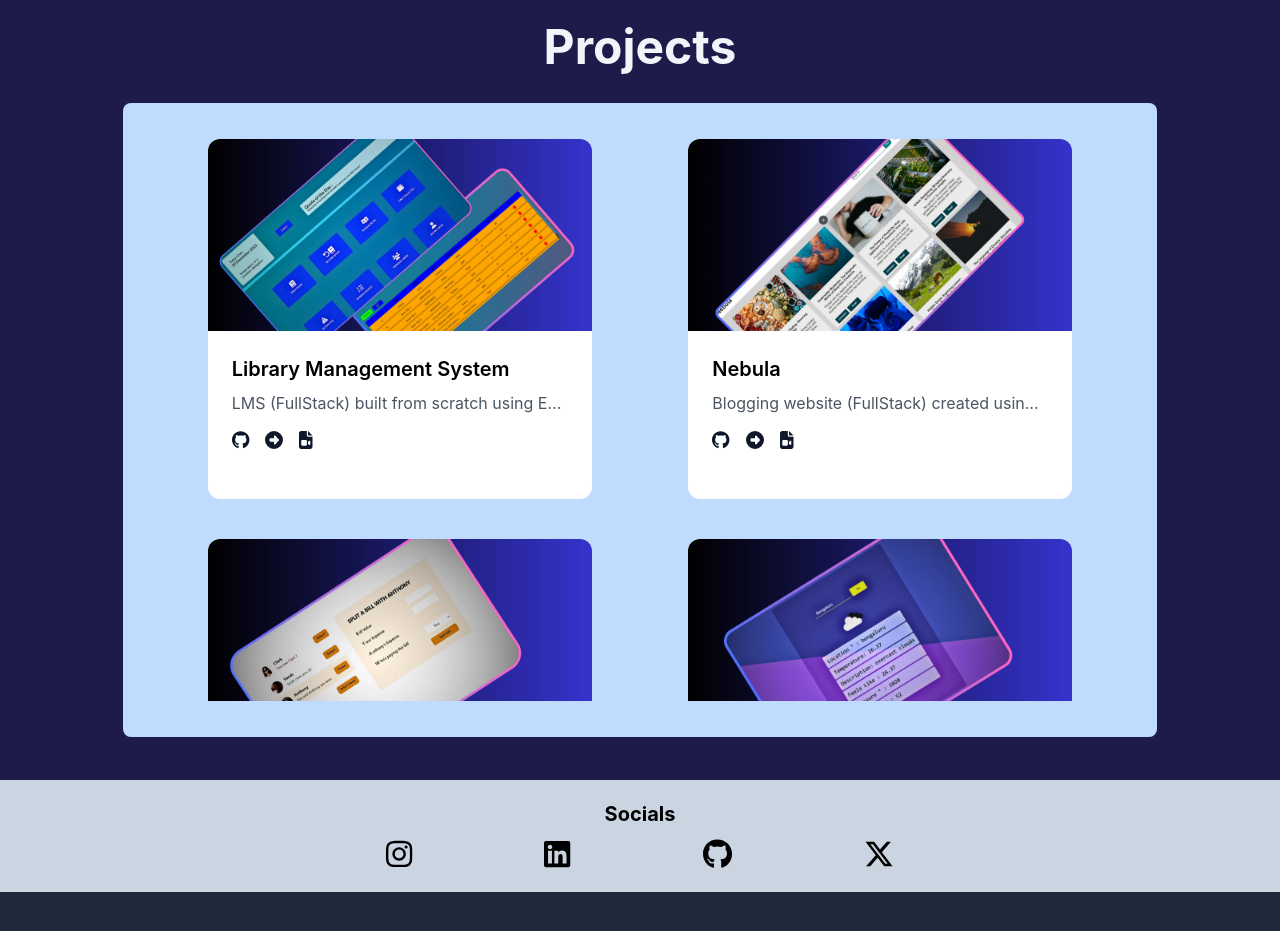
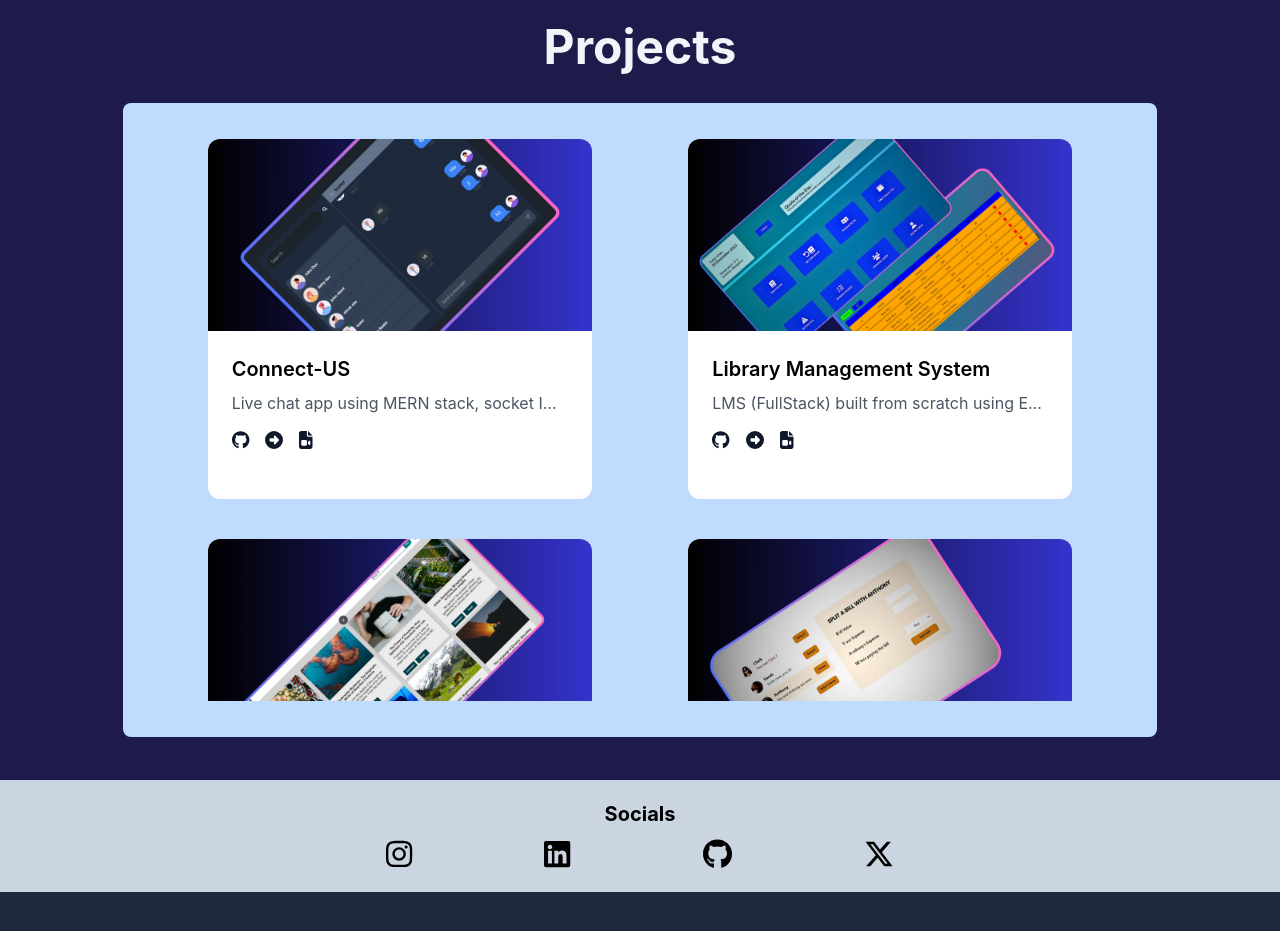
Before and after one commit to DanishSofii/portfolioV3, a React (Create React App) app: page / in a window 1280 px wide. Shown: the part 1100-2031 px from the top of the page. Built offline with nearby package versions, Linux system fonts and the light colour scheme.

Commit message:
new project upload

```diff
--- a/src/components/Projects.jsx
+++ b/src/components/Projects.jsx
@@ -1,4 +1,5 @@
 import Card from "./Card";
+import img0 from "../images/img0.webp"
 import img1 from "../images/im1.webp";
 import img2 from "../images/im2.webp";
 import img3 from "../images/im3.webp";
@@ -12,6 +13,17 @@ function Projects() {
   const cardDataArray = [
     {
       id: 1,
+      imageSrc: img0,
+      title: "Connect-US",
+      description: "Live chat app using MERN stack, socket IO and JWT",
+      links: [
+        { text: 'GitHub', url: 'https://github.com/DanishSofii/chat-app', icon: faGithub },
+        { text: 'Visit', url: 'https://connectus-b6mr.onrender.com/login',icon: faArrowAltCircleRight },
+        {text: 'Video' ,  url:"",icon: faFileVideo}
+      ]
+    },
+    {
+      id: 2,
       imageSrc: img1,
       title: "Library Management System",
       description: "LMS (FullStack) built from scratch using EJS, CSS, Express JS , MySql to manage the books in library online.",
@@ -22,7 +34,7 @@ function Projects() {
       ]
     },
     {
-      id: 2,
+      id: 3,
       imageSrc: img6,
       title: "Nebula",
       description: "Blogging website (FullStack) created using React js, Express js, MySql, Tailwind CSS.",
@@ -33,7 +45,7 @@ function Projects() {
       ]
     },
     {
-      id: 3,
+      id: 4,
       imageSrc: img2,
       title: "Eat n Split",
       description: " Friends can split easily; Created using React JS  ",
@@ -44,7 +56,7 @@ function Projects() {
       ]
     },
     {
-      id: 4,
+      id: 5,
       imageSrc: img3,
       title: "Weather APP",
       description: "Weather monitoring app using EJS css and JS.",
@@ -55,7 +67,7 @@ function Projects() {
       ]
     },
     {
-      id: 5,
+      id: 6,
       imageSrc: img4,
       title: "TO-DO List Master",
       description: "App for managing daily tasks easily with HTML CSS and JS.",
@@ -67,7 +79,7 @@ function Projects() {
       ]
     },
     {
-      id: 6,
+      id: 7,
       imageSrc: img5,
       title: "Calculator",
       description: "A basic Calculator using HTML, CSS and JS",
```
Also changed, not shown: src/images/img0.webp (added).
